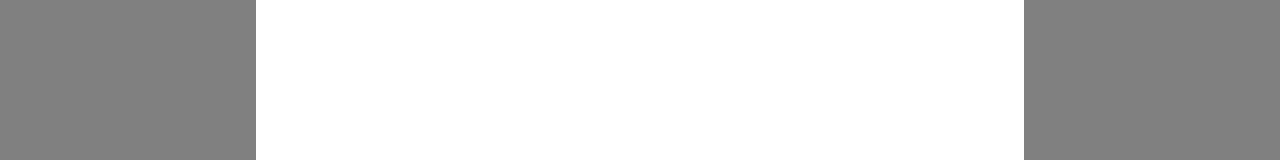
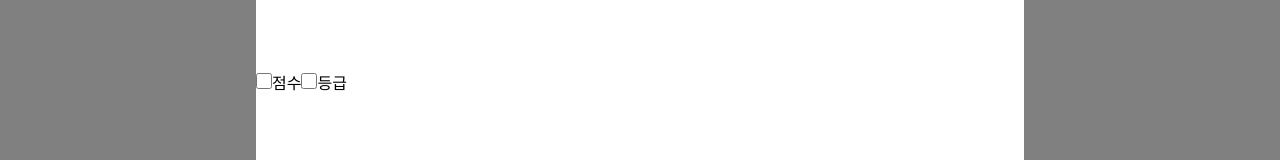
Before and after one commit to 5tarlight/grade-predictor, a React (Create React App) app in the folder frontend/: page / in a window 1280 px wide. Shown: the part 434-594 px from the top of the page. Built offline with nearby package versions, Linux system fonts and the light colour scheme.

Commit message:
check box:

```diff
--- a/frontend/src/components/Content/Content.tsx
+++ b/frontend/src/components/Content/Content.tsx
@@ -1,9 +1,11 @@
 import { FC } from 'react'
+import GradeType from './GradeType/GradeType'
 import Title from './TItle/Title'
 
 const Content: FC<{}> = () => (
   <div>
     <Title />
+    <GradeType />
   </div>
 )
 
--- /dev/null
+++ b/frontend/src/components/Content/GradeType/CheckBox/CheckBox.scss
@@ -0,0 +1,4 @@
+.cb {
+  height: 1rem;
+  width: 1rem;
+}
--- /dev/null
+++ b/frontend/src/components/Content/GradeType/CheckBox/CheckBox.tsx
@@ -0,0 +1,20 @@
+import { FC } from 'react'
+import classnames from 'classnames/bind'
+import styles from './CheckBox.scss'
+
+const cx = classnames.bind(styles)
+
+interface Props {
+  checked?: boolean
+}
+
+const CheckBox: FC<Props> = ({ checked, children }) => {
+  return (
+    <>
+      <input type="checkbox" className={cx('cb')} checked={checked} />
+      <label>{children}</label>
+    </>
+  )
+}
+
+export default CheckBox
--- /dev/null
+++ b/frontend/src/components/Content/GradeType/GradeType.scss
@@ -0,0 +1,5 @@
+.check-box {
+  align-items: center;
+  align-content: center;
+  align-self: center;
+}
--- /dev/null
+++ b/frontend/src/components/Content/GradeType/GradeType.tsx
@@ -0,0 +1,19 @@
+import { FC } from 'react'
+import classnames from 'classnames/bind'
+import style from './GradeType.scss'
+import CheckBox from './CheckBox/CheckBox'
+
+const cx = classnames.bind(style)
+
+const GradeType: FC<{}> = () => {
+  return (
+    <div className={cx('check-box')}>
+      <>
+        <CheckBox>점수</CheckBox>
+        <CheckBox>등급</CheckBox>
+      </>
+    </div>
+  )
+}
+
+export default GradeType
--- a/frontend/src/components/Content/TItle/Title.scss
+++ b/frontend/src/components/Content/TItle/Title.scss
@@ -1,5 +1,6 @@
 .title {
   width: 100%;
+  height: auto;
   text-align: center;
   display: block;
   font-weight: bolder;
--- a/frontend/src/styles/App.scss
+++ b/frontend/src/styles/App.scss
@@ -1,5 +1,7 @@
 .App {
   display: flex;
+  width: 100%;
+  height: 100%;
 }
 
 .left-bar {
--- a/frontend/src/styles/global.scss
+++ b/frontend/src/styles/global.scss
@@ -4,8 +4,8 @@
 * {
   padding: 0;
   margin: 0;
+  font-family: "Noto Sans KR", "Gothic A1", sans-serif, Lucida Sans Unicode,
+    arial;
   width: 100%;
   height: 100%;
-  font-family: "Noto Sans KR", "Gothic A1", sans-serif, Lucida Sans Unicode,
-    arial;
 }
```
